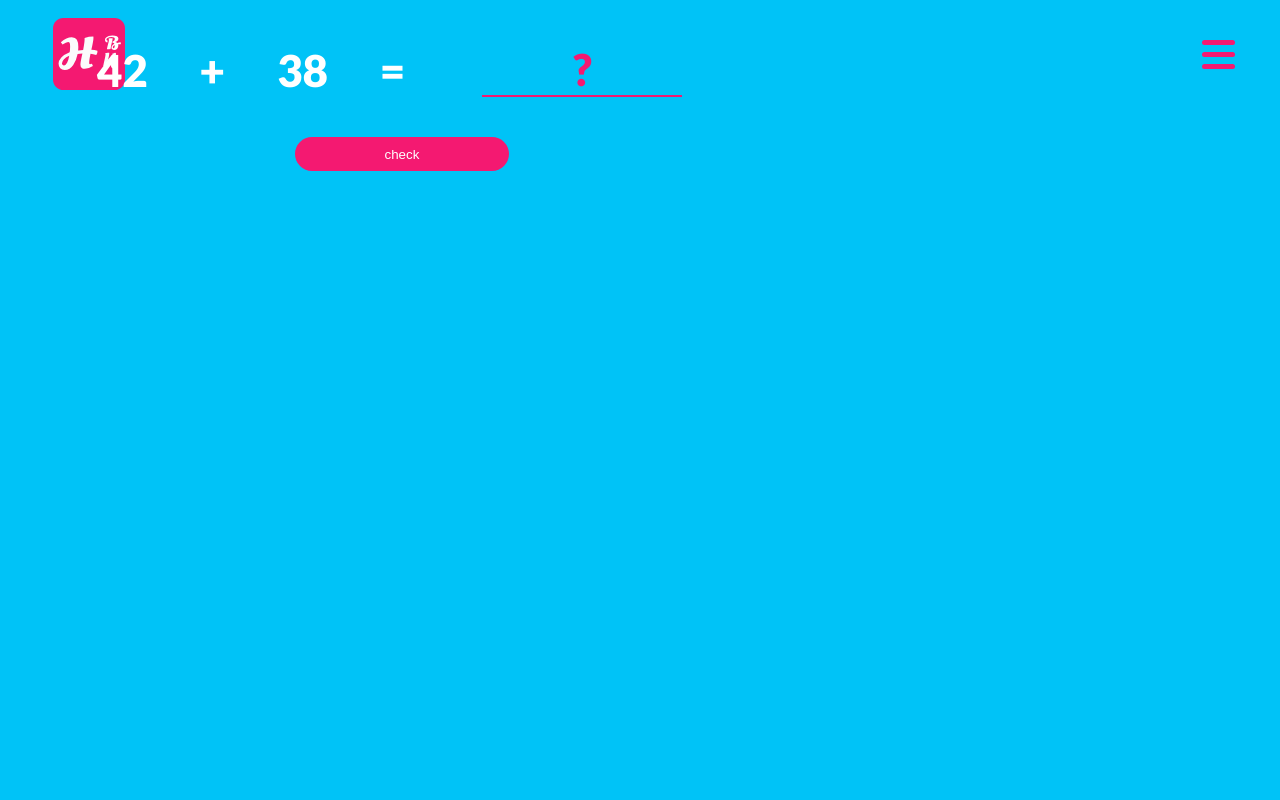
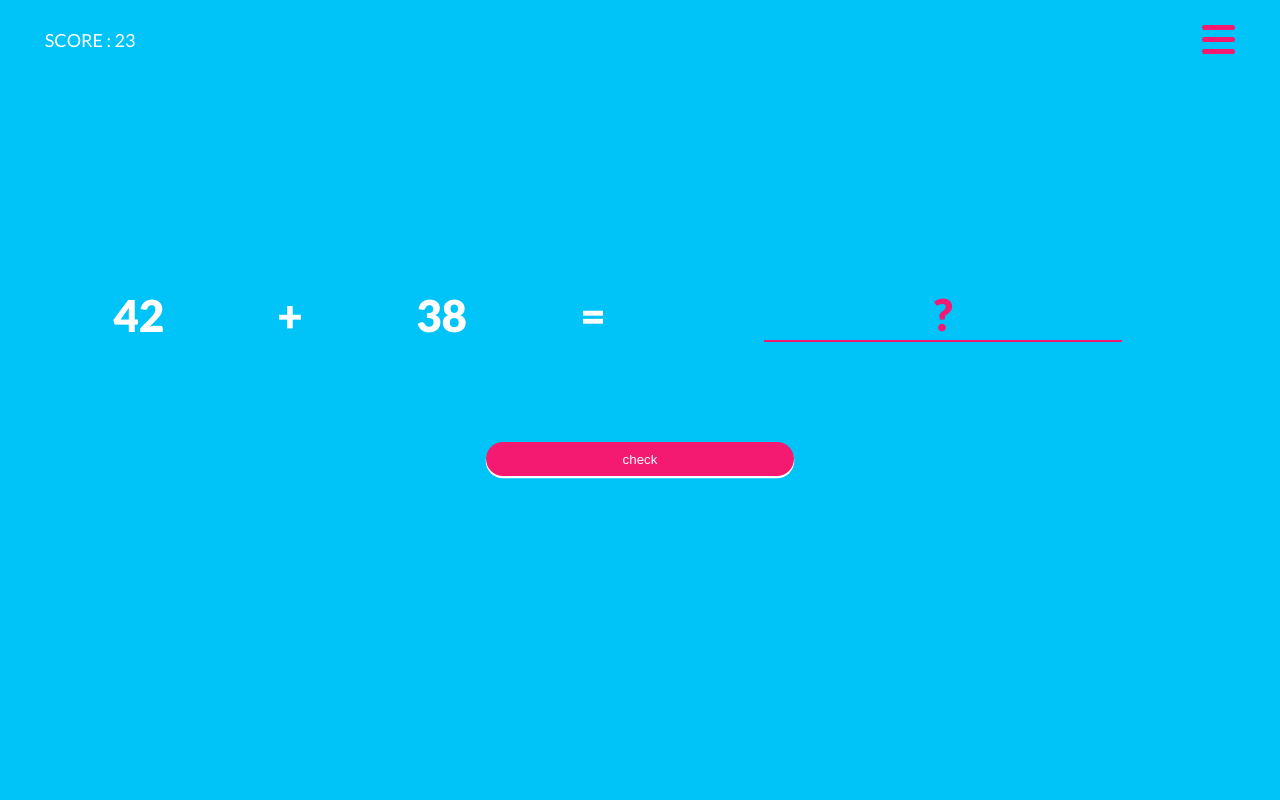
Before and after one commit to HmmamBabiKhouja/MathQuizer, a website: page index.html in a window 1280 px wide. Drawn offline with Linux system fonts and the light colour scheme.

Commit message:
CHANGE THE NAV
remove the logo and added socre tracker instead

add some styles to check button too

```diff
--- a/JSCode/game-engine.js
+++ b/JSCode/game-engine.js
@@ -5,6 +5,7 @@ const num2 = document.querySelector("#num2");
 const opertor = document.querySelector("#operator");
 const checkBtn = document.querySelector(".btn-input");
 const result = document.querySelector("#result")
+// const score = document.querySelector("");
 
 function init(){
     let temp1 = generateNumber();
@@ -25,6 +26,9 @@ function pickOperator(){
 }
 
 checkBtn.addEventListener("click",()=>{
+    checkBtn.classList.add("btn-input-clicked")
+    setTimeout(()=>{checkBtn.classList.remove("btn-input-clicked")}, 400);
+
     if(eval(num1.innerHTML+opertor.innerHTML+num2.innerHTML)==result.value){
         init();
         result.value=""
--- a/index.html
+++ b/index.html
@@ -1,5 +1,6 @@
 <!DOCTYPE html>
 <html lang='en'>
+
 <head>
     <meta charset='UTF-8'>
     <meta http-equiv='Content-Type' content='text/html; charset=UTF-8'>
@@ -9,20 +10,18 @@
     <link href='https://fonts.googleapis.com/css?family=Lato:400,900&display=swap' rel='stylesheet'>
     <title></title>
 </head>
+
 <body>
     <section class="home">
-        <nav class="container">
-            <a href="https://hmmam-portfolio.netlify.com/">
-                <picture class="logo" alt="logo">
-                    <source srcset="images/logo.svg" media="(prefers-color-scheme:dark)">
-                    <img src="images/logo.svg" alt="my logo" >
-                </picture>
-            </a>
-            <div class="nav-list-father">
+        <nav class=" nav-container container">
+            <div class="score-container">
+                <span class="score score-line">SCORE : <span class="score socre-value">23</span></span>
+            </div>
+            <div class="nav-list-container">
                 <div class="nav-list">
                     <ul class="nav-links">
-                        <li class="nav-link"><a href=""> OPT1</a></li>
-                        <li class="nav-link"><a href="">OPT2</a></li>
+                        <li class="nav-link"><a href="">LEVEL</a></li>
+                        <!-- <li class="nav-link"><a href="">OPT2</a></li> -->
                     </ul>
                 </div>
             </div>
@@ -32,7 +31,7 @@
                 <div class="burger-line line-three"></div>
             </div>
         </nav>
-        <header class="container">
+        <div class="header-container">
             <div class="center-container">
                 <div class="nums-container">
                     <span class="nums" id="num1"></span>
@@ -43,11 +42,12 @@
                         <input type="text" class="nums" id="result" placeholder="?" pattern="\d*">
                     </form>
                 </div>
-                <button  class="btn-input">check</button>
+                <button class="btn-input">check</button>
             </div>
-        </header>
+        </div>
     </section>
     <script src="JSCode/burger.js"></script>
     <script src="JSCode/game-engine.js"></script>
 </body>
+
 </html>
--- a/styles/style.css
+++ b/styles/style.css
@@ -29,11 +29,11 @@ body {
     --orange: #ffb94a;
 }
 
-.container {
+/* .container {
     width: 94%;
     max-width: 1200px;
     margin: 0 auto;
-}
+} */
 
 .home,
 .about-me {
@@ -49,36 +49,32 @@ body {
     flex-direction: column;
 }
 
-header {
-    flex: 1;
+/* nav  */
+
+.nav-container{
     display: flex;
-    flex-direction: column;
-    margin-top: 1.5rem;
-    justify-content: space-around;
+    justify-content: space-between;
+    margin-top:0.7rem;
+    width: 93%;
+    max-width: 1200px;
+    margin: 0 auto;
+    margin-top: 0.7rem;
 }
 
-/* nav  */
-
-nav {
-    display: flex;
-    justify-content: space-between;
-    margin: 0 auto;
+.score-container{
+    height: 50px;
+    line-height: 50px;
 }
 
-.logo {
-    margin-right: auto;
+.score{
+    font-size: 0.9rem;
+    text-align: center;
+
 }
 
-.logo>img,
-.logo>source {
-    width: 72px;
-    margin: 0.9rem 0.4rem;
-    display: block;
-}
-
-.nav-list-father {
+.nav-list-container {
     position: relative;
-    width: 100%;
+    width: 50%;
 }
 
 .nav-list {
@@ -86,23 +82,24 @@ nav {
     position: absolute;
     transform: translateY(-100%);
     transition: 0.5s ease;
+    margin-top:-0.7rem;
 }
 
 .nav-list-active {
     transform: translateY(0);
+    margin-top: .5rem;
 }
 
 .nav-links {
-    margin-top: 1.4rem;
     list-style: none;
     display: flex;
     flex-direction: column;
     align-items: center;
 }
 
-.nav-link:first-child {
+/* .nav-link:first-child {
     margin: 0 16px 16px 0;
-}
+} */
 
 .nav-link>a,
 .nav-link>a:visited,
@@ -141,6 +138,15 @@ nav {
 }
 
 /* mid-home */
+
+.header-container {
+    flex: 1;
+    display: flex;
+    flex-direction: column;
+    margin-top: 1.5rem;
+    justify-content: space-around;
+}
+
 .center-container {
     display: flex;
     flex-direction: column;
@@ -154,7 +160,7 @@ nav {
     display: flex;
     justify-content: space-evenly;
     align-items: center;
-    margin-bottom: 2rem;
+    margin-bottom: 5rem;
 }
 
 .nums,
@@ -188,13 +194,20 @@ nav {
 }
 
 .btn-input {
-    cursor: pointer;
-    border: 1px solid transparent;
     background: var(--pink);
     color: var(--white);
+    cursor: pointer;
     outline: none;
+    width: 24%;
+    height: 34px;
+    padding: 0 20px;
+    box-shadow: 0 2px 0 0.3px var(--white);
+    border: 1px solid transparent;
     border-radius: 20px;
-    padding: 0 20px;
-    width: 30%;
-    height: 34px;
+    transition: 0.2s;
 }
+
+.btn-input-clicked{
+    transform: translate(0 , 2px);
+    box-shadow: none;
+}
```
